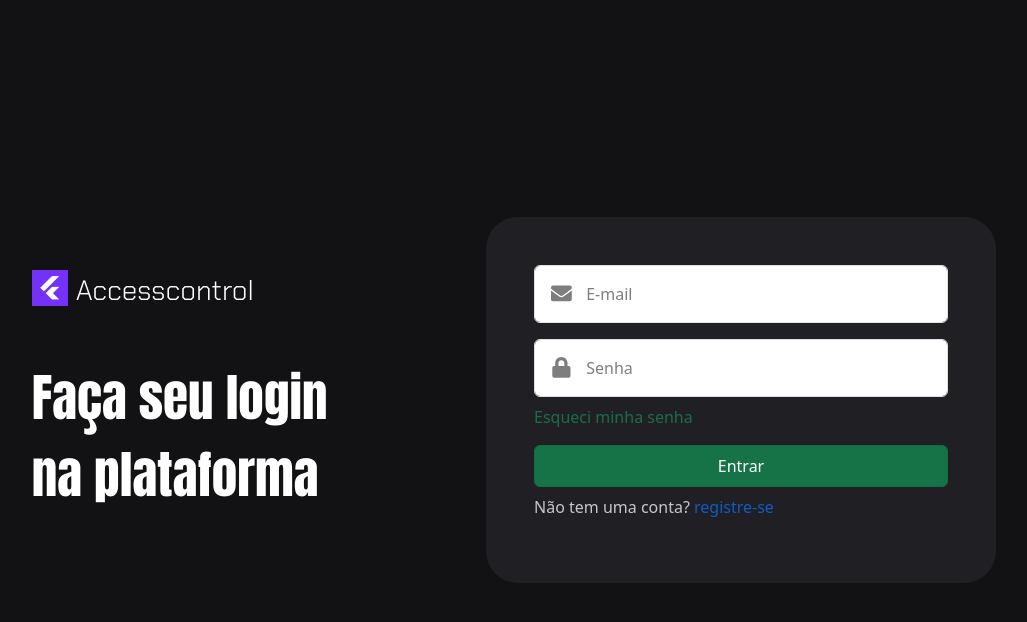
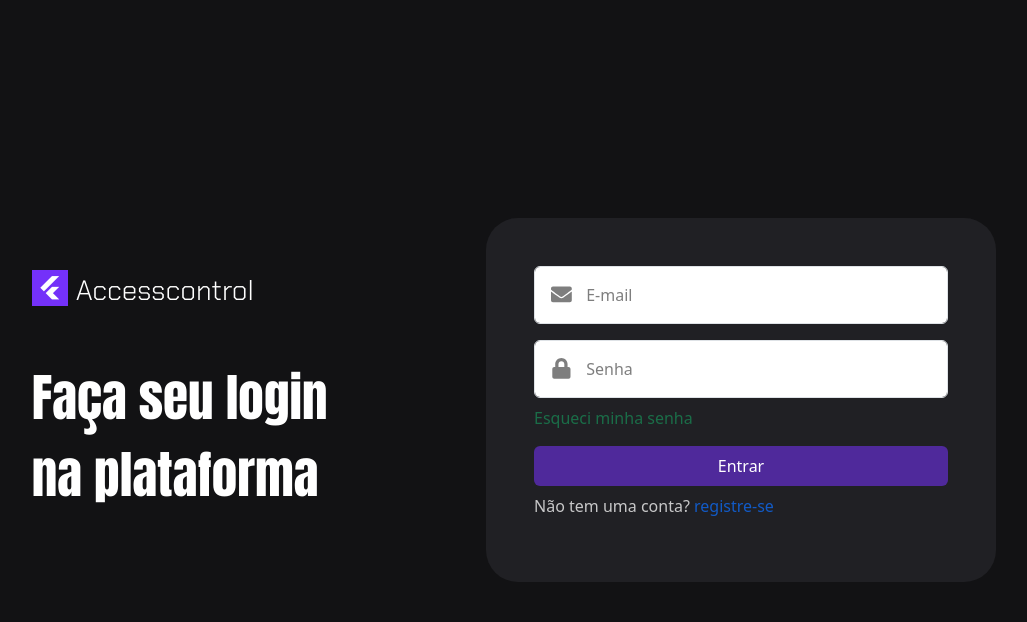
Before and after one commit to eujoanderson/accesscontrol, a plain HTML site: page index.html in a window 1280 px wide. In both pictures the pointer is over the button "Entrar". Shown: the whole page, without its empty margins (166-1193 px from the left). Drawn offline with nearby package versions, Linux system fonts and the light colour scheme.

Commit message:
Update style.css

```diff
--- a/css/style.css
+++ b/css/style.css
@@ -23,9 +23,22 @@ a{
 .login{
 	border: 1px solid red;
 }
+.btn-login{
+    background-color: #7431f9 !important;
+    transition: all 0.5s;
+    border: none !important;
+}
 
+.btn-login:hover{
+    background-color: #4f299b !important;
+    border: none;
+}
 a{
     text-decoration: none !important;
+}
+
+.password:hover{
+    color: #155aad !important;
 }
 
 input::placeholder{
@@ -59,3 +72,7 @@ a:hover{
     font-size: 3.2rem;
     font-family: 'Anton', sans-serif;
 }
+
+.registre-se:hover{
+    color: #198754 !important;
+}
```
